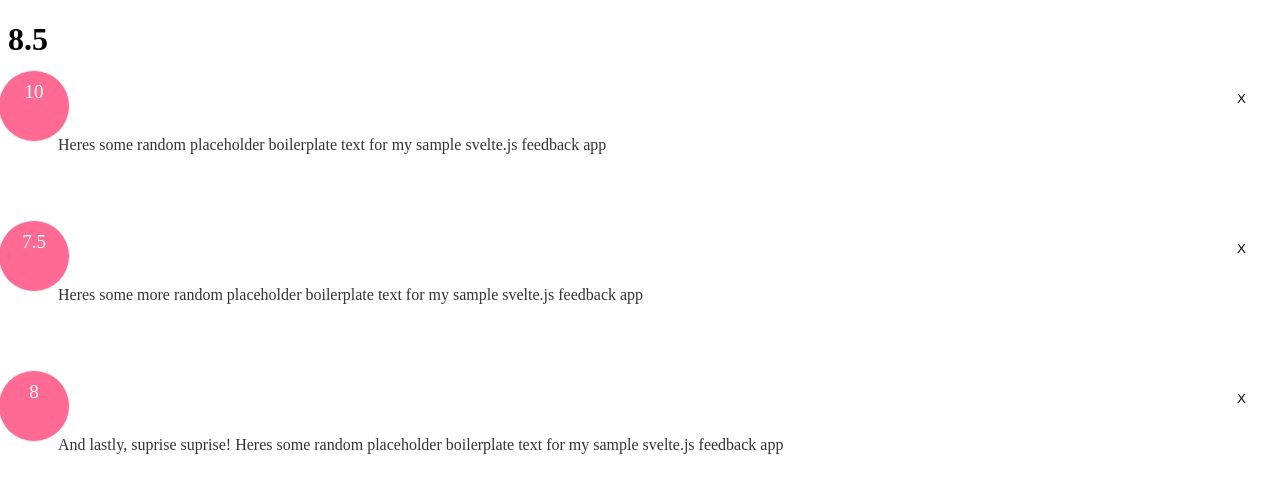
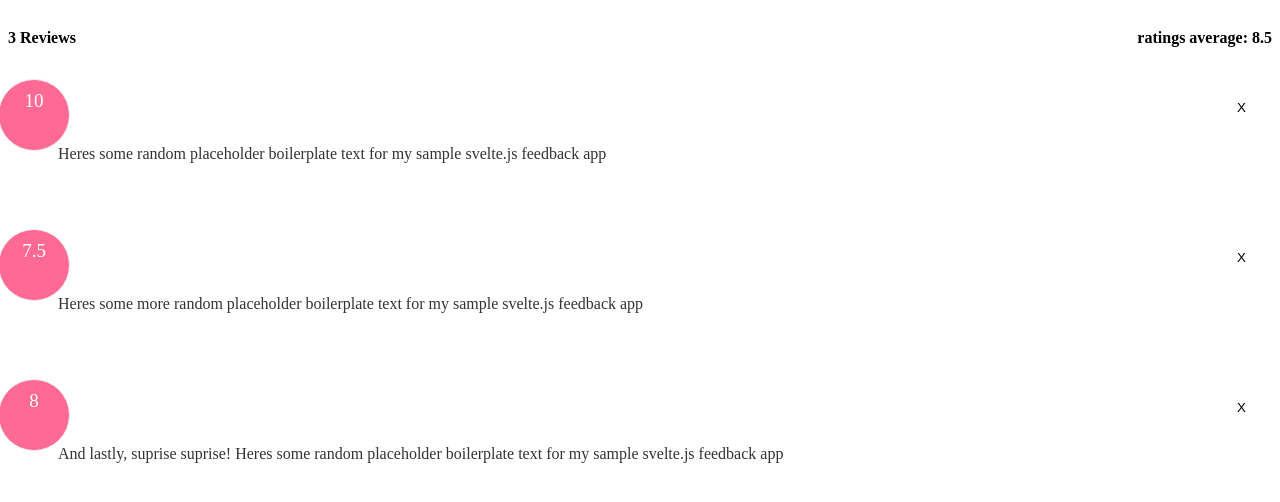
Before and after one commit to KausaChangs/svelte-feedback-app, a Svelte app: page / in a window 1280 px wide. Shown: the top 502 px of the page. Built offline with nearby package versions, Linux system fonts and the light colour scheme.

Commit message:
created a feedback form component

```diff
--- a/src/App.svelte
+++ b/src/App.svelte
@@ -1,5 +1,6 @@
 <script>
    import FeedbackList from "./components/FeedbackList.svelte";
+   import FeedbackStats from "./components/FeedbackStats.svelte";
 
 
 
@@ -33,7 +34,8 @@
 </script>
 
 <main class = "container">
-  <h1>{average}</h1>
+
+  <FeedbackStats {count} {average} />
 
   <FeedbackList  {feedBack}  on:delete-feedback = {deleteFeedback}/>
 
--- /dev/null
+++ b/src/components/FeedBackForm.svelte
@@ -0,0 +1,3 @@
+<script>
+
+</script>
--- a/src/components/FeedbackStats.svelte
+++ b/src/components/FeedbackStats.svelte
@@ -7,3 +7,10 @@
     <h4>{count} Reviews</h4>
     <h4>ratings average: {average}</h4>
 </div>
+<style>
+    .feedback-stats{
+        display: flex;
+        justify-content: space-between;
+        align-items: center;
+    }
+</style>
```
